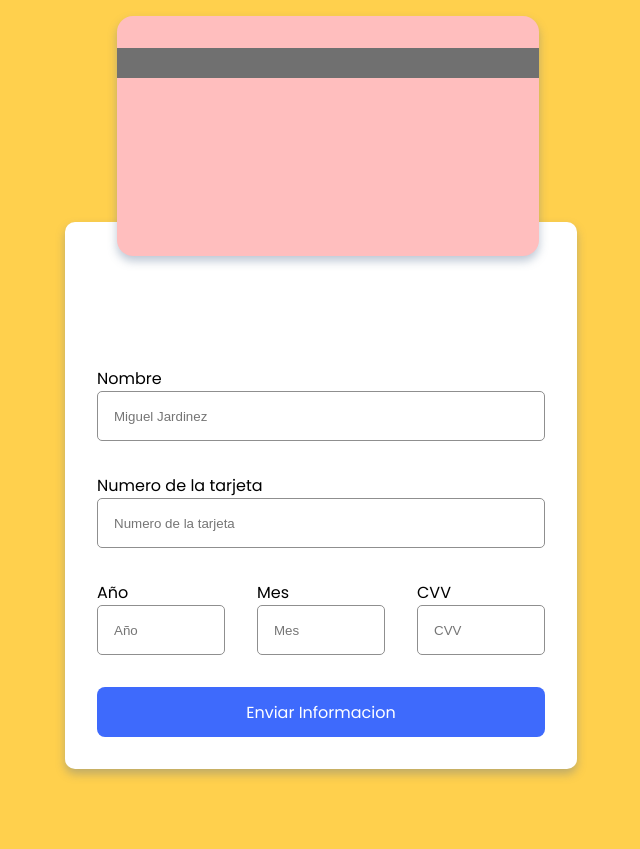
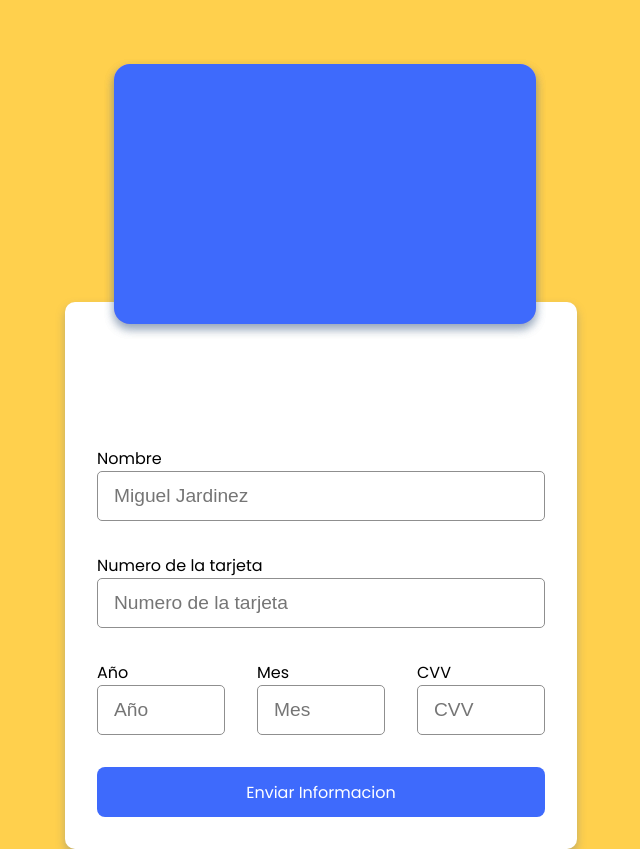
Before and after one commit to MiguelJardinez/formulario_tarjeta, a plain HTML site: page index.html in a window 1280 px wide. Shown: the whole page, without its empty margins (334-974 px from the left). Before the commit the page ends 800 px from the top, so only its background shows below. Drawn offline with Linux system fonts and the light colour scheme.

Commit message:
Se comienzan a trabajar las animaciones de las tarjetas

```diff
--- a/sass/style.scss
+++ b/sass/style.scss
@@ -54,26 +54,30 @@ input{
     border: solid 1px $color-borde-input;
     height: 50px;
     padding: 1rem;
+    font-size: 1.2rem;
 }
 
 .tarjeta-diseno{
 
     .tarjeta{
         position: absolute;
+        transition: all 800ms ease-in-out;
+        transform-style: preserve-3d;
         z-index: 2;
-        left: calc(50% - 189px);
+        left: calc(50% - 192px);
         box-shadow: $sombra-form;
-        top: 1rem;
+        top: 4rem;
         width: 33%;
-        height: 240px;
+        height: 260px;
         border-radius: 1rem;
-
     }
 
+    .tarjeta.frontal:hover{
+        transform: rotateY(180deg);
+    }
 
     & .frontal{
         background: $color-boton;
-        display: none;
     }
 
     & .trasera{
@@ -101,14 +105,14 @@ input{
     align-items: center;
     position: absolute;
     left: calc(50% - 241px);
-    top: calc(50% - 178px);
+    top: calc(60% - 178px);
     width: 40%;
     background: white;
     height: auto;
     border-radius: 10px;
     box-shadow: $sombra-form;
     padding: 9rem 2rem 2rem;
-    margin-bottom: 3rem;
+    margin-bottom: 5rem;
 
     .formulario{
         width: 100%;
```
Also changed, not shown: css/style.css, 1 other file.
